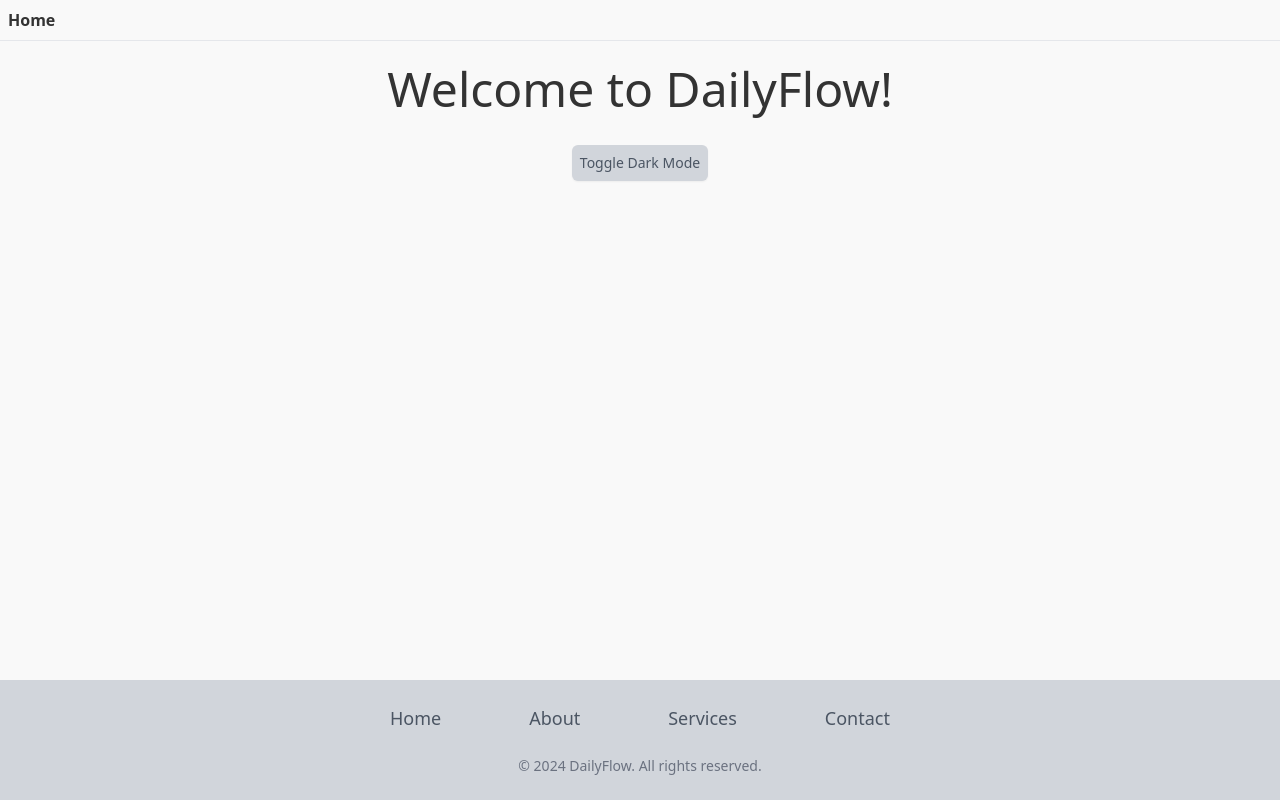
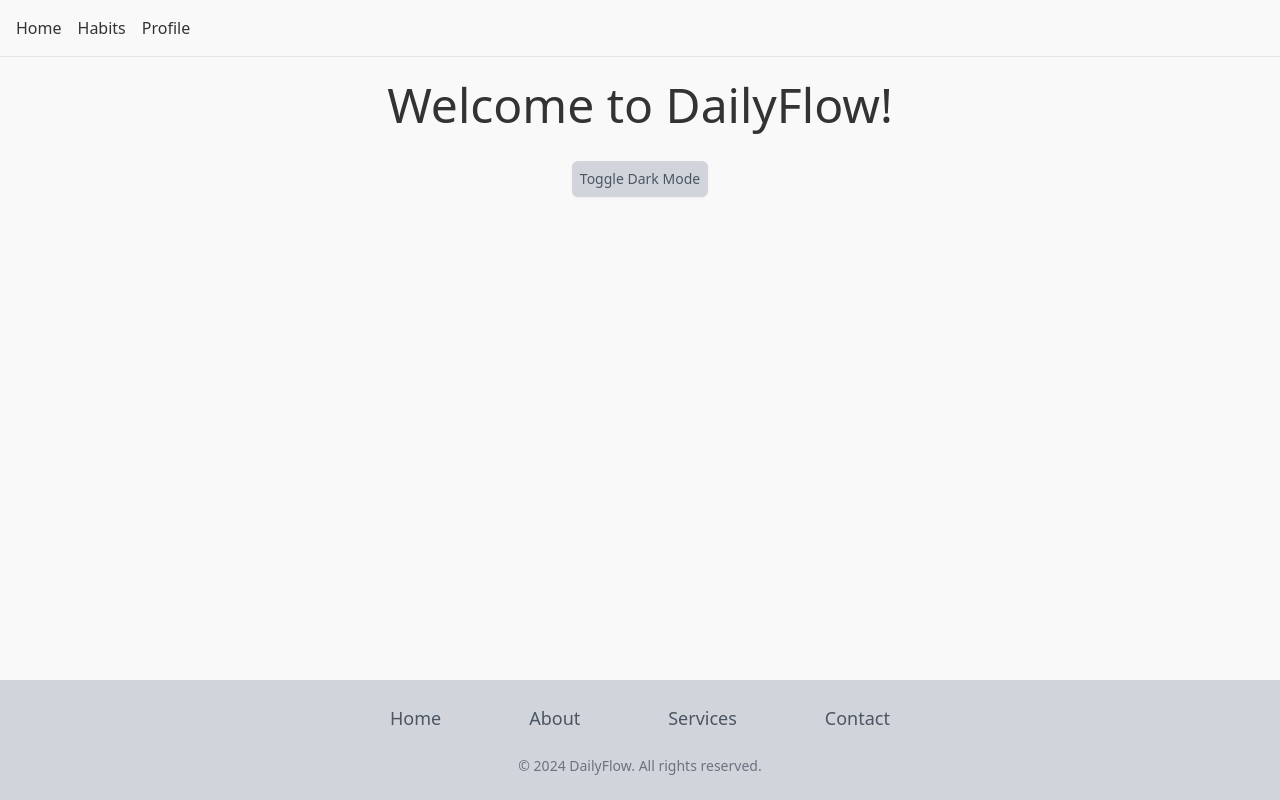
Before and after one commit to aleshyp/dailyflow, a React (Vite) app: page / in a window 1280 px wide. Built offline with nearby package versions, Linux system fonts and the light colour scheme.

Commit message:
added some more links to the header and adjusted styles

```diff
--- a/src/routes/__root.tsx
+++ b/src/routes/__root.tsx
@@ -9,9 +9,15 @@ import { ReactQueryDevtools } from "@tanstack/react-query-devtools"
 export const Route = createRootRouteWithContext()({
   component: () => (
     <>
-      <div className="p-2 flex gap-2">
-        <Link to="/" className="[&.active]:font-bold">
+      <div className="p-4 flex gap-4">
+        <Link to="/" className="[&.active]:font-regular">
           Home
+        </Link>{" "}
+        <Link to="/" className="[&.active]:font-regular">
+          Habits
+        </Link>{" "}
+        <Link to="/" className="[&.active]:font-regular">
+          Profile
         </Link>{" "}
       </div>
       <hr />
--- a/src/routes/index.tsx
+++ b/src/routes/index.tsx
@@ -23,7 +23,7 @@ const DarkModeToggle = () => {
   return (
     <div className="flex justify-center">
       <button
-        className="mt-4 p-2 text-sm transition-colors bg-gray-300 text-gray-600 hover:bg-gray-400 rounded-md shadow-sm dark:bg-gray-700 dark:hover:bg-gray-800 dark:text-white"
+        className="mt-4 p-2 text-sm transition-colors bg-gray-300 text-gray-600 hover:bg-gray-400 hover:text-gray-700 rounded-md shadow-sm dark:bg-gray-700 dark:hover:bg-gray-800 dark:text-white"
         onClick={toggleDarkMode}
       >
         Toggle Dark Mode
```
